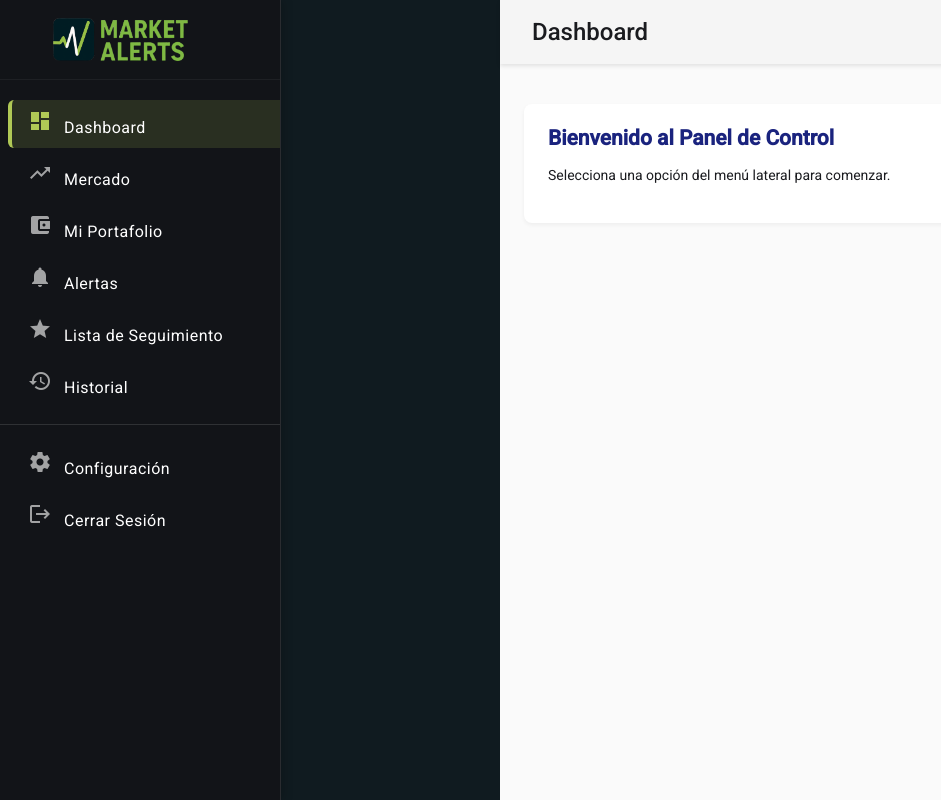
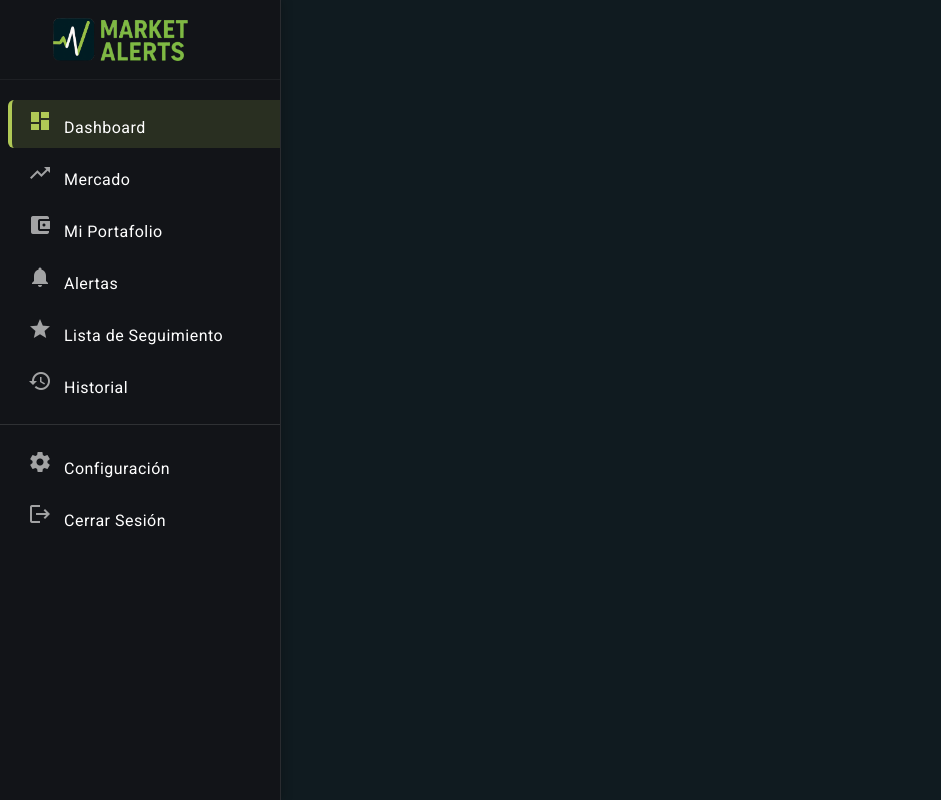
Before and after one commit to roodiaz/proyecto_integrador, an Angular app in the folder market_alerts/: page /dashboard in a window 1280 px wide. Shown: the whole page, without its empty margins (0-941 px from the left). Built offline with nearby package versions, Linux system fonts and the light colour scheme.

Commit message:
fix - pantallas dashboard

```diff
--- a/market_alerts/src/app/components/dashboard/dashboard.css
+++ b/market_alerts/src/app/components/dashboard/dashboard.css
@@ -3,19 +3,23 @@
   height: 100vh;
   overflow: hidden;
   background-color: #101B20;
+  position: relative;
 }
 
 /* Estilos para el contenedor del sidebar */
 .sidebar-container {
-  width: 250px;
+  width: 280px;
   height: 100%;
   transition: transform 0.3s ease;
   z-index: 2;
+  position: relative;
+  flex-shrink: 0;
 }
 
 .sidebar-container.sidebar-collapsed {
-  transform: translateX(-250px);
+  transform: translateX(-280px);
   position: absolute;
+  left: 0;
 }
 
 /* Estilos para el contenido principal */
@@ -24,12 +28,12 @@
   display: flex;
   flex-direction: column;
   height: 100%;
-  transition: margin-left 0.3s ease;
-  margin-left: 250px;
-  width: calc(100% - 250px);
+  width: 100%;
+  overflow: auto;
 }
 
-.main-content.content-expanded {
+/* Ajuste para cuando el sidebar está colapsado */
+:host-context(.sidebar-collapsed) .main-content {
   margin-left: 0;
   width: 100%;
 }
--- a/market_alerts/src/app/components/dashboard/dashboard.html
+++ b/market_alerts/src/app/components/dashboard/dashboard.html
@@ -5,21 +5,7 @@
   </div>
 
   <!-- Main Content -->
-  <div class="main-content" [class.content-expanded]="!showSidebar">
-    <!-- Top Bar -->
-    <div class="top-bar">
-      <h1>Dashboard</h1>
-    </div>
-
-    <!-- Page Content -->
-    <div class="page-content">
-      <router-outlet></router-outlet>
-
-      <!-- Contenido del Dashboard -->
-      <div class="dashboard-content">
-        <h2>Bienvenido al Panel de Control</h2>
-        <p>Selecciona una opción del menú lateral para comenzar.</p>
-      </div>
-    </div>
+  <div class="main-content">
+    <router-outlet></router-outlet>
   </div>
 </div>
--- a/market_alerts/src/app/components/dashboard/dashboard.ts
+++ b/market_alerts/src/app/components/dashboard/dashboard.ts
@@ -1,9 +1,10 @@
-import { Component } from '@angular/core';
+import { Component, OnInit, ViewChild } from '@angular/core';
 import { CommonModule } from '@angular/common';
 import { RouterOutlet } from '@angular/router';
 import { MatSidenavModule } from '@angular/material/sidenav';
 import { MatButtonModule } from '@angular/material/button';
 import { MatIconModule } from '@angular/material/icon';
+import { MatSidenav } from '@angular/material/sidenav';
 import { Sidebar } from '../sidebar/sidebar';
 
 @Component({
@@ -20,10 +21,21 @@ import { Sidebar } from '../sidebar/sidebar';
   templateUrl: './dashboard.html',
   styleUrl: './dashboard.css'
 })
-export class Dashboard {
+export class Dashboard implements OnInit {
+  @ViewChild('sidenav') sidenav!: MatSidenav;
   showSidebar = true;
+
+  ngOnInit() {
+    // Asegurarse de que el sidebar esté abierto al inicio
+    if (this.sidenav) {
+      this.sidenav.open();
+    }
+  }
 
   toggleSidebar() {
     this.showSidebar = !this.showSidebar;
+    if (this.sidenav) {
+      this.sidenav.toggle();
+    }
   }
 }
```
